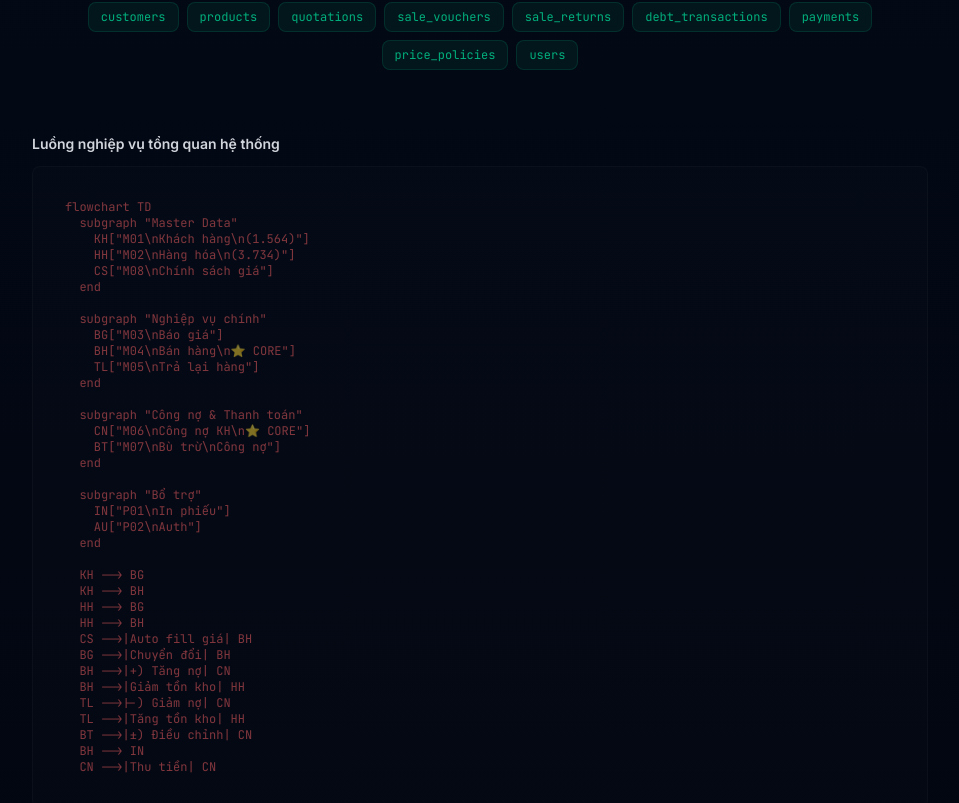
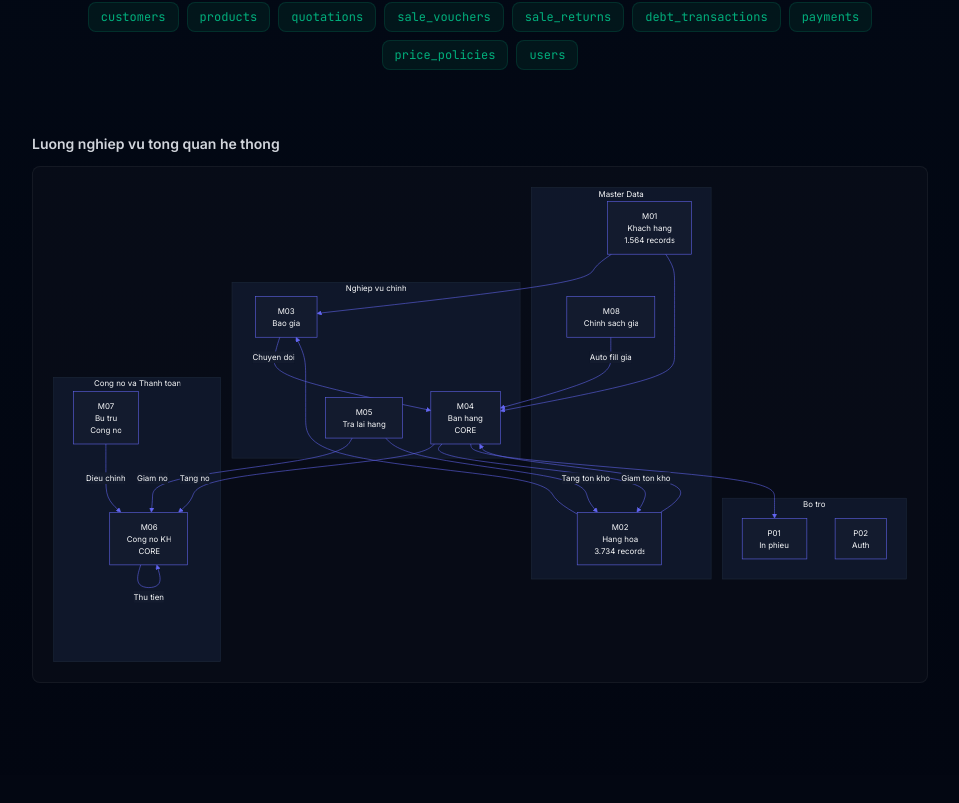
Before and after one commit to quochuy2k3/web-info, a Next.js app: page / in a window 1280 px wide. Shown: the part 5417-6220 px from the top of the page, without its empty margins (160-1119 px from the left). Built offline with nearby package versions, Linux system fonts and the light colour scheme.

Commit message:
Fix Mermaid syntax: remove Vietnamese diacritics from state IDs and special chars

```diff
--- a/data/module-diagrams.ts
+++ b/data/module-diagrams.ts
@@ -3,293 +3,306 @@
 export const moduleDiagrams: Record<string, { title: string; chart: string }[]> = {
   m03: [
     {
-      title: 'Quy trình chuyển đổi Báo giá',
+      title: 'Quy trinh chuyen doi Bao gia',
       chart: `flowchart LR
-  A["Lập Báo giá\\n(BG00001)"] --> B{"KH duyệt?"}
-  B -->|Đồng ý| C["Chuyển đổi\\n→ CT Bán hàng"]
-  B -->|Từ chối| D["Hết hạn / Hủy"]
-  C --> E["Kế thừa KH\\n+ dòng hàng"]
-  E --> F["CT Bán hàng\\n(BH00001)"]`,
+  A["Lap Bao gia\n BG00001"] --> B{"KH duyet?"}
+  B -->|Dong y| C["Chuyen doi\nthanh CT Ban hang"]
+  C --> E["Ke thua KH\n+ dong hang"]
+  E --> F["CT Ban hang\n BH00001"]
+  B -->|Tu choi| D["Het han / Huy"]`,
     },
     {
-      title: 'Trạng thái Báo giá',
+      title: 'Trang thai Bao gia',
       chart: `stateDiagram-v2
-  [*] --> Nháp
-  Nháp --> ĐãGửi : Gửi KH
-  ĐãGửi --> ĐãChuyểnĐổi : KH duyệt
-  ĐãGửi --> HếtHạn : Quá hạn hiệu lực
-  ĐãChuyểnĐổi --> [*]
-  HếtHạn --> [*]`,
+  [*] --> Nhap
+  Nhap --> DaGui : Gui KH
+  DaGui --> DaChuyenDoi : KH duyet
+  DaGui --> HetHan : Qua han hieu luc
+  DaChuyenDoi --> [*]
+  HetHan --> [*]
+
+  Nhap : Nhap (Draft)
+  DaGui : Da gui KH
+  DaChuyenDoi : Da chuyen doi
+  HetHan : Het han`,
     },
   ],
 
   m04: [
     {
-      title: 'Quy trình Bán hàng (End-to-End)',
+      title: 'Quy trinh Ban hang (End-to-End)',
       chart: `flowchart TD
-  A["Lập CT Bán hàng"] --> B["Chọn Khách hàng"]
-  B --> C["Auto load Công nợ đầu kỳ"]
-  C --> D["Thêm dòng hàng\\n(search HH → auto fill giá/ĐVT)"]
-  D --> E{"Phương thức\\nthanh toán?"}
-  E -->|"Chưa thu tiền"| F["Ghi nợ TK 131"]
-  E -->|"Thu tiền ngay"| G{"Hình thức?"}
-  G -->|"Tiền mặt"| H["Nợ TK 111 / Có TK 511"]
-  G -->|"Chuyển khoản"| I["Nợ TK 112 / Có TK 511"]
-  F --> J{"Kiêm phiếu\\nxuất kho?"}
+  A["Lap CT Ban hang"] --> B["Chon Khach hang"]
+  B --> C["Auto load Cong no dau ky"]
+  C --> D["Them dong hang\nsearch HH, auto fill gia"]
+  D --> E{"Phuong thuc\nthanh toan?"}
+  E -->|"Chua thu tien"| F["Ghi no TK 131"]
+  E -->|"Thu tien ngay"| G{"Hinh thuc?"}
+  G -->|"Tien mat"| H["No TK 111 / Co TK 511"]
+  G -->|"Chuyen khoan"| I["No TK 112 / Co TK 511"]
+  F --> J{"Kiem phieu\nxuat kho?"}
   H --> J
   I --> J
-  J -->|Có| K["Auto sinh Phiếu xuất kho\\n(Nợ 632 / Có 156)\\nGiảm tồn kho"]
-  J -->|Không| L["Lập phiếu xuất sau"]
-  K --> M{"Lập kèm\\nhóa đơn?"}
+  J -->|Co| K["Auto sinh Phieu xuat kho\nNo 632 / Co 156\nGiam ton kho"]
+  J -->|Khong| L["Lap phieu xuat sau"]
+  K --> M{"Lap kem\nhoa don?"}
   L --> M
-  M -->|Có| N["Auto sinh HĐ GTGT\\n(qua meInvoice)"]
-  M -->|Không| O["Lập HĐ sau"]
-  N --> P["Cập nhật 3 trạng thái\\n+ Công nợ cuối kỳ"]
+  M -->|Co| N["Auto sinh HD GTGT"]
+  M -->|Khong| O["Lap HD sau"]
+  N --> P["Cap nhat 3 trang thai\n+ Cong no cuoi ky"]
   O --> P`,
     },
     {
-      title: 'Bút toán Hạch toán (Bán hàng trong nước)',
+      title: 'But toan Hach toan - Ban hang trong nuoc',
       chart: `flowchart LR
-  subgraph "Ghi nhận Doanh thu"
-    A["Nợ TK 131\\n(Phải thu KH)"] --> B["Có TK 511\\n(Doanh thu)"]
-    A --> C["Có TK 3331\\n(Thuế GTGT)"]
+  subgraph rev ["Ghi nhan Doanh thu"]
+    A["No TK 131\nPhai thu KH"] --> B["Co TK 511\nDoanh thu"]
+    A --> C["Co TK 3331\nThue GTGT"]
   end
-  subgraph "Ghi nhận Giá vốn"
-    D["Nợ TK 632\\n(Giá vốn hàng bán)"] --> E["Có TK 156\\n(Hàng hóa)"]
+  subgraph cogs ["Ghi nhan Gia von"]
+    D["No TK 632\nGia von hang ban"] --> E["Co TK 156\nHang hoa"]
   end
-  subgraph "Thu tiền ngay (nếu có)"
-    F["Nợ TK 111/112\\n(TM / CK)"] --> G["Có TK 131\\n(Giảm công nợ)"]
+  subgraph cash ["Thu tien ngay - neu co"]
+    F["No TK 111/112\nTM hoac CK"] --> G["Co TK 131\nGiam cong no"]
   end`,
     },
     {
-      title: 'Sequence: Lập phiếu Bán hàng',
+      title: 'Sequence: Lap phieu Ban hang',
       chart: `sequenceDiagram
-  actor NV as NV Bán hàng
-  participant UI as Giao diện
+  actor NV as NV Ban hang
+  participant UI as Giao dien
   participant API as Backend API
   participant DB as MongoDB
 
-  NV->>UI: Click "Thêm CT Bán hàng"
-  UI->>API: GET /customers/{id}
-  API->>DB: Query customer + công nợ
-  DB-->>API: Customer data + nợ đầu kỳ
-  API-->>UI: Auto fill KH + công nợ đầu
+  NV->>UI: Click Them CT Ban hang
+  UI->>API: GET /customers/id
+  API->>DB: Query customer + cong no
+  DB-->>API: Customer data + no dau ky
+  API-->>UI: Auto fill KH + cong no dau
 
-  NV->>UI: Search & chọn Hàng hóa
+  NV->>UI: Search va chon Hang hoa
   UI->>API: GET /products/search
-  API-->>UI: Auto fill giá, ĐVT
+  API-->>UI: Auto fill gia, DVT
 
-  NV->>UI: Nhập SL, chọn PT thanh toán
-  UI->>UI: Auto tính: Thành tiền, Thuế, Tổng TT
+  NV->>UI: Nhap SL, chon PT thanh toan
+  UI->>UI: Auto tinh Thanh tien, Thue, Tong TT
 
-  NV->>UI: Click "Cất"
+  NV->>UI: Click Luu
   UI->>API: POST /sale-vouchers
   API->>DB: Insert sale_voucher
-  API->>DB: Update customer.cong_no (+)
-  API->>DB: Update product.so_luong_ton (-)
-  API-->>UI: Thành công + Số CT
+  API->>DB: Update customer.cong_no +
+  API->>DB: Update product.so_luong_ton -
+  API-->>UI: Thanh cong + So CT
 
-  NV->>UI: Click "In phiếu"
-  UI->>API: GET /print/xkbh/{id}
-  API-->>UI: PDF phiếu XKBH`,
+  NV->>UI: Click In phieu
+  UI->>API: GET /print/xkbh/id
+  API-->>UI: PDF phieu XKBH`,
     },
     {
-      title: 'Trạng thái Chứng từ Bán hàng',
+      title: 'Trang thai Chung tu Ban hang',
       chart: `stateDiagram-v2
-  state "TT Hóa đơn" as hd {
-    [*] --> ChưaLậpHĐ
-    ChưaLậpHĐ --> ĐãLậpHĐ : Phát hành HĐ
+  state "TT Hoa don" as hd {
+    [*] --> ChuaLapHD
+    ChuaLapHD --> DaLapHD : Phat hanh HD
+    ChuaLapHD : Chua lap hoa don
+    DaLapHD : Da lap hoa don
   }
-  state "TT Thanh toán" as tt {
-    [*] --> ChưaTT
-    ChưaTT --> ĐãTT1Phần : Thu 1 phần
-    ĐãTT1Phần --> ĐãTT : Thu đủ
-    ChưaTT --> ĐãTT : Thu đủ ngay
+  state "TT Thanh toan" as tt {
+    [*] --> ChuaTT
+    ChuaTT --> DaTT1Phan : Thu 1 phan
+    DaTT1Phan --> DaTTDu : Thu du
+    ChuaTT --> DaTTDu : Thu du ngay
+    ChuaTT : Chua thanh toan
+    DaTT1Phan : Da TT 1 phan
+    DaTTDu : Da thanh toan
   }
-  state "TT Xuất hàng" as xh {
-    [*] --> ChưaXuất
-    ChưaXuất --> ĐãXuấtĐủ : Xuất kho
+  state "TT Xuat hang" as xh {
+    [*] --> ChuaXuat
+    ChuaXuat --> DaXuatDu : Xuat kho
+    ChuaXuat : Chua xuat
+    DaXuatDu : Da xuat du
   }`,
     },
   ],
 
   m05: [
     {
-      title: 'Quy trình Trả lại hàng bán',
+      title: 'Quy trinh Tra lai hang ban',
       chart: `flowchart TD
-  A["KH yêu cầu\\ntrả lại hàng"] --> B["Tìm CT bán hàng gốc\\n(BH00xxx)"]
-  B --> C{"Phương thức\\nxử lý?"}
-  C -->|"Giảm trừ công nợ"| D["Giảm nợ KH\\n(Nợ 521/Có 131)"]
-  C -->|"Trả lại tiền mặt"| E["Hoàn tiền\\n(Nợ 521/Có 111)"]
-  D --> F{"Kiêm phiếu\\nnhập kho?"}
+  A["KH yeu cau\ntra lai hang"] --> B["Tim CT ban hang goc\nBH00xxx"]
+  B --> C{"Phuong thuc\nxu ly?"}
+  C -->|"Giam tru cong no"| D["Giam no KH\nNo 521 / Co 131"]
+  C -->|"Tra lai tien mat"| E["Hoan tien\nNo 521 / Co 111"]
+  D --> F{"Kiem phieu\nnhap kho?"}
   E --> F
-  F -->|Có| G["Auto sinh\\nPhiếu nhập kho\\n(Nợ 156/Có 632)\\nTăng tồn kho"]
-  F -->|Không| H["Nhập kho thủ công"]
-  G --> I["Hoàn tất\\n+ Cập nhật trạng thái"]
+  F -->|Co| G["Auto sinh\nPhieu nhap kho\nNo 156 / Co 632\nTang ton kho"]
+  F -->|Khong| H["Nhap kho thu cong"]
+  G --> I["Hoan tat\n+ Cap nhat trang thai"]
   H --> I`,
     },
     {
-      title: 'Bút toán Hạch toán (Trả lại hàng — TT200)',
+      title: 'But toan Hach toan - Tra lai hang TT200',
       chart: `flowchart LR
-  subgraph "Giảm Doanh thu"
-    A["Nợ TK 5212\\n(Hàng bán bị trả lại)"] --> B["Có TK 131\\n(Giảm phải thu)"]
+  subgraph dt ["Giam Doanh thu"]
+    A["No TK 5212\nHang ban bi tra lai"] --> B["Co TK 131\nGiam phai thu"]
   end
-  subgraph "Hoàn Thuế GTGT"
-    C["Nợ TK 3331\\n(Giảm thuế phải nộp)"] --> D["Có TK 131\\n(Giảm phải thu)"]
+  subgraph vat ["Hoan Thue GTGT"]
+    C["No TK 3331\nGiam thue phai nop"] --> D["Co TK 131\nGiam phai thu"]
   end
-  subgraph "Hoàn Giá vốn"
-    E["Nợ TK 156\\n(Tăng hàng tồn kho)"] --> F["Có TK 632\\n(Giảm giá vốn)"]
+  subgraph inv ["Hoan Gia von"]
+    E["No TK 156\nTang hang ton kho"] --> F["Co TK 632\nGiam gia von"]
   end`,
     },
   ],
 
   m06: [
     {
-      title: '4 Nguồn tác động Công nợ',
+      title: '4 Nguon tac dong Cong no',
       chart: `flowchart TD
-  CN["Công nợ\\nđầu kỳ"] --> CALC["Công nợ cuối kỳ\\n= Đầu kỳ + BH - TT - TL ± BT"]
-  BH["+) Bán hàng ghi nợ\\n(M04)"] -->|TĂNG| CALC
-  TT["-) Thanh toán TM/CK\\n(Thu tiền)"] -->|GIẢM| CALC
-  TL["-) Trả lại hàng\\n(M05)"] -->|GIẢM| CALC
-  BT["±) Bù trừ công nợ\\n(M07)"] -->|ĐIỀU CHỈNH| CALC
+  CN["Cong no\ndau ky"] --> CALC["Cong no cuoi ky\n= Dau ky + BH - TT - TL +/- BT"]
+  BH["+  Ban hang ghi no\nM04"] -->|TANG| CALC
+  TT["-  Thanh toan TM/CK\nThu tien"] -->|GIAM| CALC
+  TL["-  Tra lai hang\nM05"] -->|GIAM| CALC
+  BT["+/-  Bu tru cong no\nM07"] -->|DIEU CHINH| CALC
 
-  CALC --> VD["VD: Sơn 92\\n82.158.000 + 18.888.900\\n- 0 - 0 = 101.046.900đ"]`,
+  CALC --> VD["VD: Son 92\n82.158.000 + 18.888.900\n- 0 - 0 = 101.046.900d"]`,
     },
     {
-      title: 'Phân tích Tuổi nợ (Aging)',
+      title: 'Phan tich Tuoi no - Aging',
       chart: `flowchart LR
-  subgraph "Trước hạn"
-    A1["0-30 ngày"]
-    A2["31-60 ngày"]
-    A3["61-90 ngày"]
-    A4["91-120 ngày"]
-    A5["> 120 ngày"]
+  subgraph before ["Truoc han"]
+    A1["0-30 ngay"]
+    A2["31-60 ngay"]
+    A3["61-90 ngay"]
+    A4["91-120 ngay"]
+    A5["Tren 120 ngay"]
   end
-  subgraph "Quá hạn"
-    B1["1-30 ngày"]
-    B2["31-60 ngày"]
-    B3["61-90 ngày"]
-    B4["91-120 ngày"]
-    B5["> 120 ngày"]
+  subgraph after ["Qua han"]
+    B1["1-30 ngay"]
+    B2["31-60 ngay"]
+    B3["61-90 ngay"]
+    B4["91-120 ngay"]
+    B5["Tren 120 ngay"]
   end
-  subgraph "Tình trạng"
-    C1["Nợ bình thường"]
-    C2["Nợ khó đòi"]
-    C3["Nợ không thể đòi"]
+  subgraph status ["Tinh trang"]
+    C1["No binh thuong"]
+    C2["No kho doi"]
+    C3["No khong the doi"]
   end`,
     },
     {
-      title: 'Quy trình Đối chiếu Công nợ',
+      title: 'Quy trinh Doi chieu Cong no',
       chart: `sequenceDiagram
-  actor KT as Kế toán
-  participant SYS as Hệ thống
-  participant KH as Khách hàng
+  actor KT as Ke toan
+  participant SYS as He thong
+  participant KH as Khach hang
 
-  KT->>SYS: Xem Báo cáo công nợ KH
-  SYS-->>KT: Biên bản đối chiếu\\n(Số dư đầu kỳ, PS tăng/giảm, Số dư cuối kỳ)
-  KT->>KT: In biên bản đối chiếu
-  KT->>KH: Gửi biên bản xác nhận
-  KH-->>KT: Ký xác nhận / Phản hồi chênh lệch
-  alt Có chênh lệch
-    KT->>SYS: Chỉnh sửa chứng từ
-    SYS-->>KT: Cập nhật số liệu
+  KT->>SYS: Xem Bao cao cong no KH
+  SYS-->>KT: Bien ban doi chieu
+  Note over KT,SYS: So du dau ky, PS tang/giam, So du cuoi ky
+  KT->>KT: In bien ban doi chieu
+  KT->>KH: Gui bien ban xac nhan
+  KH-->>KT: Ky xac nhan hoac phan hoi chenh lech
+  alt Co chenh lech
+    KT->>SYS: Chinh sua chung tu
+    SYS-->>KT: Cap nhat so lieu
   end
-  KT->>KT: Lưu biên bản có chữ ký`,
+  KT->>KT: Luu bien ban co chu ky`,
     },
   ],
 
   m07: [
     {
-      title: 'Quy trình Bù trừ Công nợ',
+      title: 'Quy trinh Bu tru Cong no',
       chart: `flowchart TD
-  A["Chọn Đối tượng\\n(vừa KH vừa NCC)"] --> B["Chọn TK phải thu (131)\\n+ TK phải trả (331)"]
-  B --> C["Chọn Ngày bù trừ"]
-  C --> D["Click 'Lấy dữ liệu'"]
-  D --> E["Hệ thống load\\n2 bảng chứng từ"]
-  E --> F["Bảng 1: CT Phải thu\\n(HĐ bán hàng chưa thu)"]
-  E --> G["Bảng 2: CT Phải trả\\n(HĐ mua hàng chưa trả)"]
-  F --> H["Tick chọn CT\\ncần bù trừ"]
+  A["Chon Doi tuong\nvua KH vua NCC"] --> B["Chon TK phai thu 131\n+ TK phai tra 331"]
+  B --> C["Chon Ngay bu tru"]
+  C --> D["Click Lay du lieu"]
+  D --> E["He thong load\n2 bang chung tu"]
+  E --> F["Bang 1: CT Phai thu\nHD ban hang chua thu"]
+  E --> G["Bang 2: CT Phai tra\nHD mua hang chua tra"]
+  F --> H["Tick chon CT\ncan bu tru"]
   G --> H
-  H --> I["Auto tính\\nSố tiền bù trừ"]
-  I --> J["Click 'Bù trừ'"]
-  J --> K["Sinh chứng từ bù trừ\\nNợ TK 331 / Có TK 131"]`,
+  H --> I["Auto tinh\nSo tien bu tru"]
+  I --> J["Click Bu tru"]
+  J --> K["Sinh chung tu bu tru\nNo TK 331 / Co TK 131"]`,
     },
   ],
 
   m08: [
     {
-      title: 'Quy trình Thiết lập Chính sách giá',
+      title: 'Quy trinh Thiet lap Chinh sach gia',
       chart: `flowchart TD
-  A["Tạo Chính sách giá mới"] --> B["Khai báo thông tin\\n(Tên, Từ ngày → Đến ngày)"]
-  B --> C["Chọn Nhóm KH\\náp dụng"]
-  C --> D["Chọn Sản phẩm\\n(từng SP / tất cả)"]
-  D --> E{"Phương pháp\\ntính giá?"}
-  E -->|"% tăng/giảm"| F["Giá mới = Giá gốc\\n× (100 + %)/100"]
-  E -->|"Số tiền +/-"| G["Giá mới = Giá gốc\\n+ Số tiền"]
-  F --> H["Thiết lập Chiết khấu\\n(% hoặc số tiền)"]
+  A["Tao Chinh sach gia moi"] --> B["Khai bao thong tin\nTen, Tu ngay, Den ngay"]
+  B --> C["Chon Nhom KH\nap dung"]
+  C --> D["Chon San pham\ntung SP hoac tat ca"]
+  D --> E{"Phuong phap\ntinh gia?"}
+  E -->|"Phan tram tang/giam"| F["Gia moi = Gia goc\nx 100+pct / 100"]
+  E -->|"So tien +/-"| G["Gia moi = Gia goc\n+ So tien"]
+  F --> H["Thiet lap Chiet khau\npct hoac so tien"]
   G --> H
-  H --> I["Lưu chính sách"]
-  I --> J["Auto apply khi\\nlập CT Bán hàng"]`,
+  H --> I["Luu chinh sach"]
+  I --> J["Auto apply khi\nlap CT Ban hang"]`,
     },
     {
-      title: 'Cách áp dụng Chính sách giá',
+      title: 'Cach ap dung Chinh sach gia',
       chart: `sequenceDiagram
-  actor NV as NV Bán hàng
-  participant UI as CT Bán hàng
-  participant SYS as Hệ thống
+  actor NV as NV Ban hang
+  participant UI as CT Ban hang
+  participant SYS as He thong
   participant DB as Database
 
-  NV->>UI: Chọn Khách hàng
-  UI->>SYS: Lấy Nhóm KH
-  NV->>UI: Chọn Hàng hóa
-  SYS->>DB: Query chính sách giá\\n(Nhóm KH + Mã HH + Ngày hiện tại)
-  DB-->>SYS: Chính sách đang áp dụng
-  SYS-->>UI: Auto fill Đơn giá\\n+ Chiết khấu
-  NV->>UI: Nhập Số lượng
-  UI->>UI: Auto tính Thành tiền`,
+  NV->>UI: Chon Khach hang
+  UI->>SYS: Lay Nhom KH
+  NV->>UI: Chon Hang hoa
+  SYS->>DB: Query chinh sach gia
+  Note over SYS,DB: Nhom KH + Ma HH + Ngay hien tai
+  DB-->>SYS: Chinh sach dang ap dung
+  SYS-->>UI: Auto fill Don gia + Chiet khau
+  NV->>UI: Nhap So luong
+  UI->>UI: Auto tinh Thanh tien`,
     },
   ],
 
-  // Overall system architecture flow
   system: [
     {
-      title: 'Luồng nghiệp vụ tổng quan hệ thống',
+      title: 'Luong nghiep vu tong quan he thong',
       chart: `flowchart TD
-  subgraph "Master Data"
-    KH["M01\\nKhách hàng\\n(1.564)"]
-    HH["M02\\nHàng hóa\\n(3.734)"]
-    CS["M08\\nChính sách giá"]
+  subgraph master ["Master Data"]
+    KH["M01\nKhach hang\n1.564 records"]
+    HH["M02\nHang hoa\n3.734 records"]
+    CS["M08\nChinh sach gia"]
   end
 
-  subgraph "Nghiệp vụ chính"
-    BG["M03\\nBáo giá"]
-    BH["M04\\nBán hàng\\n⭐ CORE"]
-    TL["M05\\nTrả lại hàng"]
+  subgraph core ["Nghiep vu chinh"]
+    BG["M03\nBao gia"]
+    BH["M04\nBan hang\nCORE"]
+    TL["M05\nTra lai hang"]
   end
 
-  subgraph "Công nợ & Thanh toán"
-    CN["M06\\nCông nợ KH\\n⭐ CORE"]
-    BT["M07\\nBù trừ\\nCông nợ"]
+  subgraph debt ["Cong no va Thanh toan"]
+    CN["M06\nCong no KH\nCORE"]
+    BuTru["M07\nBu tru\nCong no"]
   end
 
-  subgraph "Bổ trợ"
-    IN["P01\\nIn phiếu"]
-    AU["P02\\nAuth"]
+  subgraph support ["Bo tro"]
+    IN["P01\nIn phieu"]
+    AU["P02\nAuth"]
   end
 
   KH --> BG
   KH --> BH
   HH --> BG
   HH --> BH
-  CS -->|Auto fill giá| BH
-  BG -->|Chuyển đổi| BH
-  BH -->|+) Tăng nợ| CN
-  BH -->|Giảm tồn kho| HH
-  TL -->|-) Giảm nợ| CN
-  TL -->|Tăng tồn kho| HH
-  BT -->|±) Điều chỉnh| CN
+  CS -->|Auto fill gia| BH
+  BG -->|Chuyen doi| BH
+  BH -->|Tang no| CN
+  BH -->|Giam ton kho| HH
+  TL -->|Giam no| CN
+  TL -->|Tang ton kho| HH
+  BuTru -->|Dieu chinh| CN
   BH --> IN
-  CN -->|Thu tiền| CN`,
+  CN -->|Thu tien| CN`,
     },
   ],
 }
```
